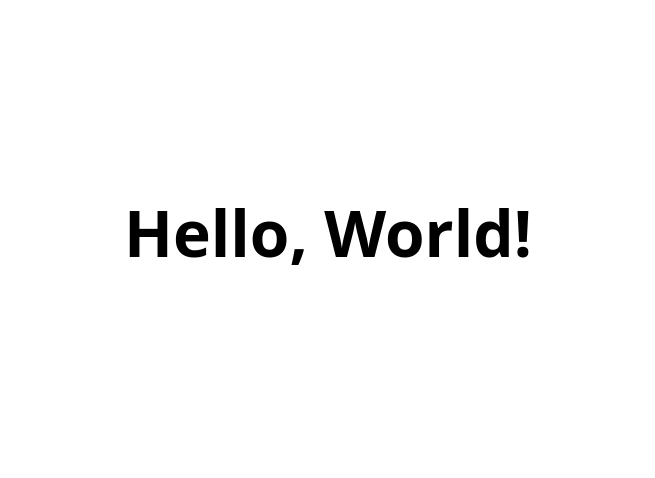
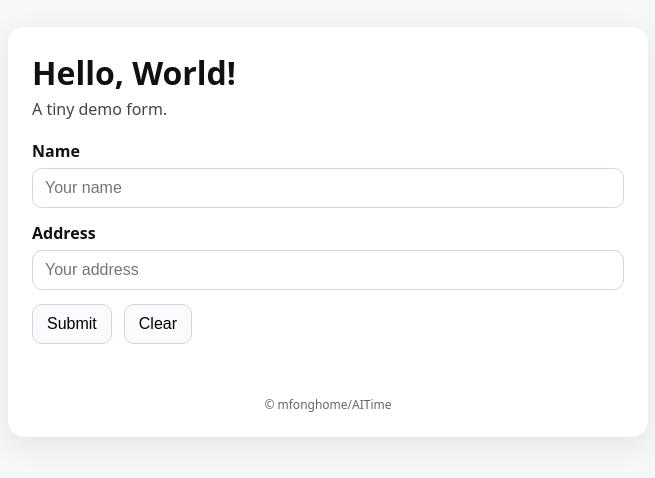
Before and after one commit to mfonghome/AITime, a plain HTML site: page index.html in a window 1280 px wide. Shown: the part 168-646 px from the top of the page, without its empty margins (312-967 px from the left). Drawn offline with Linux system fonts and the light colour scheme.

Commit message:
feat: add name/address form with submit & clear; centered layout

```diff
--- a/index.html
+++ b/index.html
@@ -1,12 +1,59 @@
-<!DOCTYPE html>
+<!doctype html>
 <html lang="en">
 <head>
-  <meta charset="UTF-8" />
-  <meta name="viewport" content="width=device-width, initial-scale=1" />
-  <title>Hello, World!</title>
-  <link rel="stylesheet" href="style.css" />
+  <meta charset="utf-8">
+  <meta name="viewport" content="width=device-width,initial-scale=1">
+  <title>Hello World</title>
+  <link rel="stylesheet" href="style.css">
 </head>
 <body>
-  <h1>Hello, World!</h1>
+  <main class="card" role="main">
+    <h1>Hello, World!</h1>
+    <p class="subtitle">A tiny demo form.</p>
+
+    <form id="helloForm" novalidate>
+      <div class="form-row">
+        <label for="name">Name</label>
+        <input id="name" name="name" type="text" required autocomplete="name" placeholder="Your name">
+      </div>
+
+      <div class="form-row">
+        <label for="address">Address</label>
+        <input id="address" name="address" type="text" required autocomplete="street-address" placeholder="Your address">
+      </div>
+
+      <div class="buttons">
+        <button type="submit">Submit</button>
+        <button type="button" id="clearBtn">Clear</button>
+      </div>
+    </form>
+
+    <div id="result" class="result" role="status" aria-live="polite"></div>
+
+    <footer class="footer">© mfonghome/AITime</footer>
+  </main>
+
+  <script>
+    const form = document.getElementById('helloForm');
+    const clearBtn = document.getElementById('clearBtn');
+    const result = document.getElementById('result');
+
+    form.addEventListener('submit', (e) => {
+      e.preventDefault();
+      const name = document.getElementById('name').value.trim();
+      const address = document.getElementById('address').value.trim();
+
+      if (!name || !address) {
+        result.textContent = 'Please fill in both fields.';
+        return;
+      }
+      result.textContent = `Thanks, ${name}! We captured your address: ${address}.`;
+    });
+
+    clearBtn.addEventListener('click', () => {
+      form.reset();
+      result.textContent = '';
+    });
+  </script>
 </body>
 </html>
--- a/style.css
+++ b/style.css
@@ -1,16 +1,53 @@
-html, body {
-  height: 100%;
+:root { --radius: 16px; --pad: 24px; --gap: 12px; }
+* { box-sizing: border-box; }
+html, body { height: 100%; }
+body {
   margin: 0;
+  font-family: system-ui, -apple-system, Segoe UI, Roboto, Arial, sans-serif;
+  background: #f6f7f9;
+  color: #111;
+  display: flex; align-items: center; justify-content: center;
 }
+.card {
+  width: min(640px, 92vw);
+  background: #fff;
+  border-radius: var(--radius);
+  box-shadow: 0 8px 30px rgba(0,0,0,.08);
+  padding: clamp(16px, 3vw, var(--pad));
+}
+h1 { margin: 0 0 4px; font-size: clamp(24px, 4vw, 32px); }
+.subtitle { margin: 0 0 20px; color: #444; }
 
-body {
-  display: flex;
-  align-items: center;
-  justify-content: center;
-  font-family: system-ui, sans-serif;
-  text-align: center;
+.form-row { display: flex; flex-direction: column; gap: 6px; margin-bottom: 14px; }
+label { font-weight: 600; }
+input[type="text"] {
+  padding: 10px 12px;
+  border: 1px solid #d0d7de;
+  border-radius: 10px;
+  font-size: 16px;
 }
+input[type="text"]:focus { outline: 2px solid #99c2ff; border-color: #99c2ff; }
 
-h1 {
-  font-size: clamp(2rem, 8vw, 4rem);
+.buttons { display: flex; gap: var(--gap); margin-top: 6px; }
+button {
+  appearance: none;
+  border: 1px solid #d0d7de;
+  background: #fbfbfb;
+  border-radius: 10px;
+  padding: 10px 14px;
+  font-size: 16px; cursor: pointer;
 }
+button:hover { background: #f0f2f5; }
+.result { margin-top: 14px; min-height: 1.25em; }
+
+.footer { margin-top: 18px; font-size: 12px; color: #666; text-align: center; }
+
+@media (prefers-color-scheme: dark) {
+  body { background: #0b0f14; color: #e8e8e8; }
+  .card { background: #0f1620; box-shadow: 0 8px 30px rgba(0,0,0,.35); }
+  input[type="text"] { background: #0b0f14; color: #e8e8e8; border-color: #2b3440; }
+  input[type="text"]:focus { outline-color: #3b82f6; border-color: #3b82f6; }
+  button { background: #14202b; border-color: #2b3440; color: #e8e8e8; }
+  button:hover { background: #192534; }
+  .subtitle, .footer { color: #a8b3c2; }
+}
```
